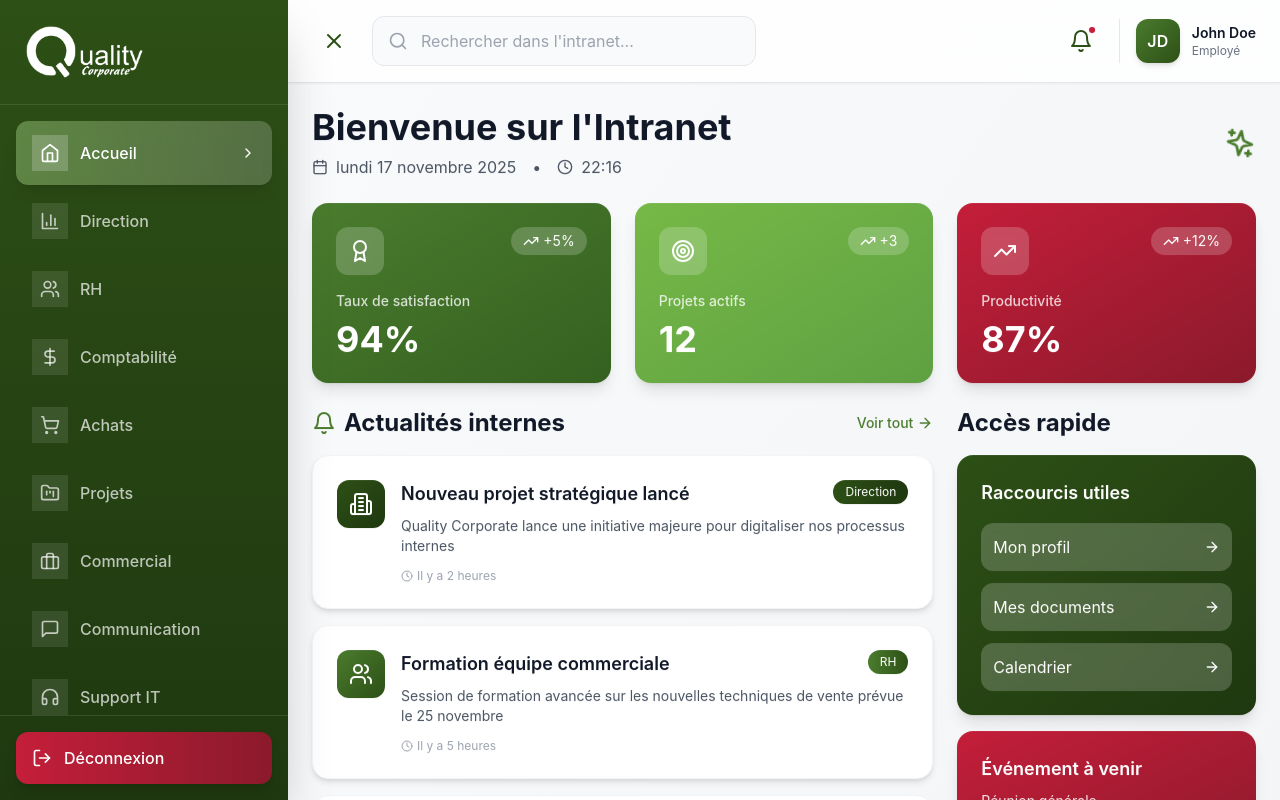
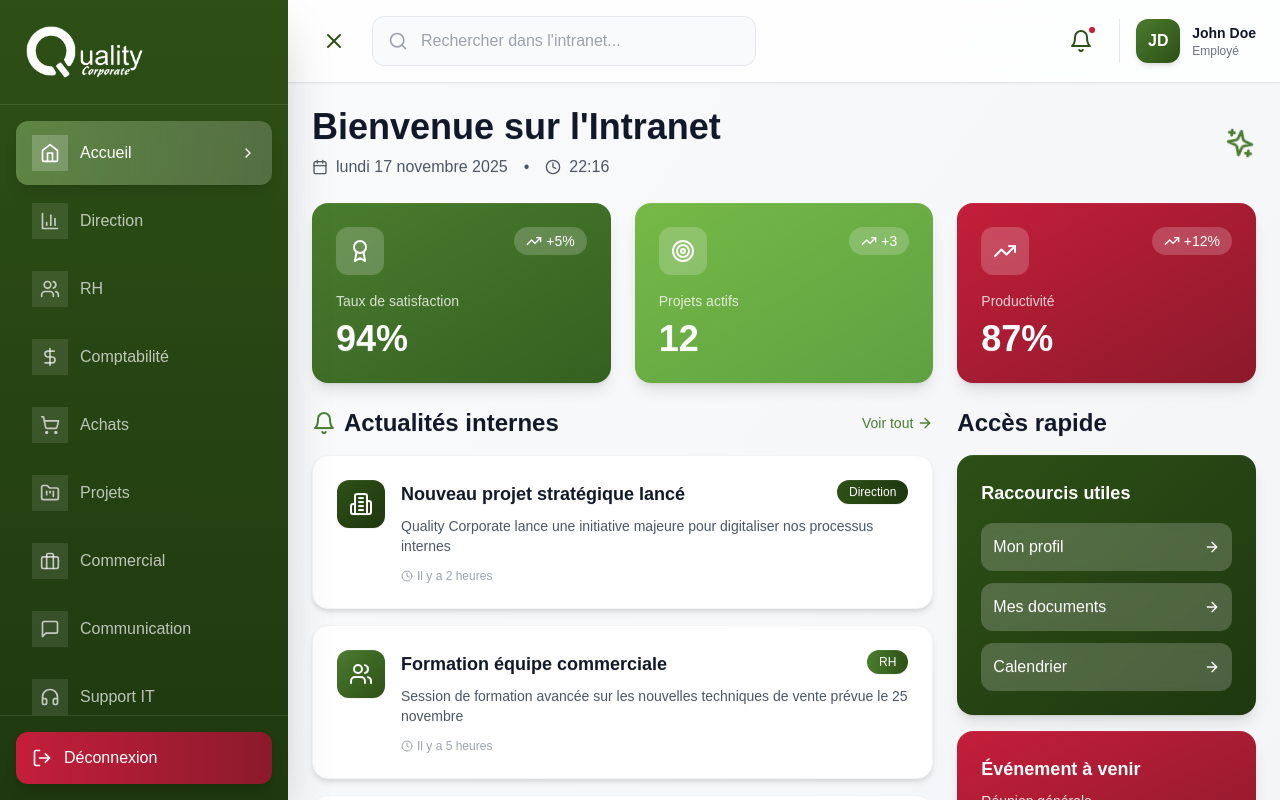
Before and after one commit to spyder20052/Intra, a React (Vite) app: page / in a window 1280 px wide. Shown: the top 800 px of the page. Built offline with nearby package versions, Linux system fonts and the light colour scheme.

Commit message:
Add V2.02

```diff
--- a/src/index.css
+++ b/src/index.css
@@ -3,11 +3,11 @@
 @tailwind components;
 @tailwind utilities;
 
-@import url('https://fonts.googleapis.com/css2?family=Inter:wght@300;400;500;600;700;800&display=swap');
+@import url('https://fonts.googleapis.com/css2?family=Fredoka:wght@300..700&display=swap');
 
 body {
   @apply bg-[#F7F5FA] text-[#2D2D2D];
-  font-family: 'Inter', sans-serif;
+  font-family: 'Fredoka', sans-serif;
   -webkit-font-smoothing: antialiased;
   -moz-osx-font-smoothing: grayscale;
 }
--- a/tailwind.config.js
+++ b/tailwind.config.js
@@ -1,4 +1,5 @@
 /** @type {import('tailwindcss').Config} */
+const { fontFamily } = require('tailwindcss/defaultTheme');
 module.exports = {
 	darkMode: ['class'],
 	content: [
@@ -16,6 +17,9 @@
 			},
 		},
 		extend: {
+			fontFamily: {
+				sans: ['Fredoka', ...fontFamily.sans],
+			},
 			colors: {
 				border: 'hsl(var(--border))',
 				input: 'hsl(var(--input))',
```
